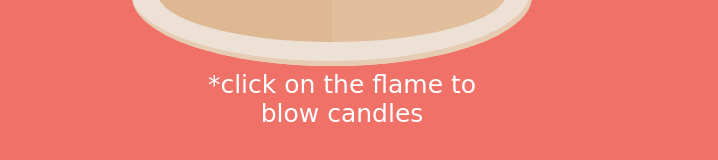
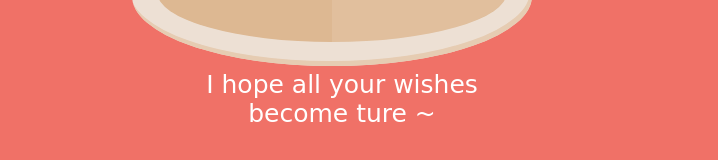
Before and after one commit to aaa1056205121/Birthday_vicky.github.io, a plain HTML site: page index.html in a window 1280 px wide. Shown: the part 518-678 px from the top of the page, without its empty margins (308-1026 px from the left). Drawn offline with Linux system fonts and the light colour scheme.

Commit message:
Update index.html

```diff
--- a/index.html
+++ b/index.html
@@ -26,7 +26,7 @@
         <div class="b3"></div>
         <div class="b4"></div>
       </div>
-      <p class="text2">*click on the flame to blow candles</p>
+      <p class="text2">I hope all your wishes become ture ~</p>
     </div>
   </body>
 </html>
```
